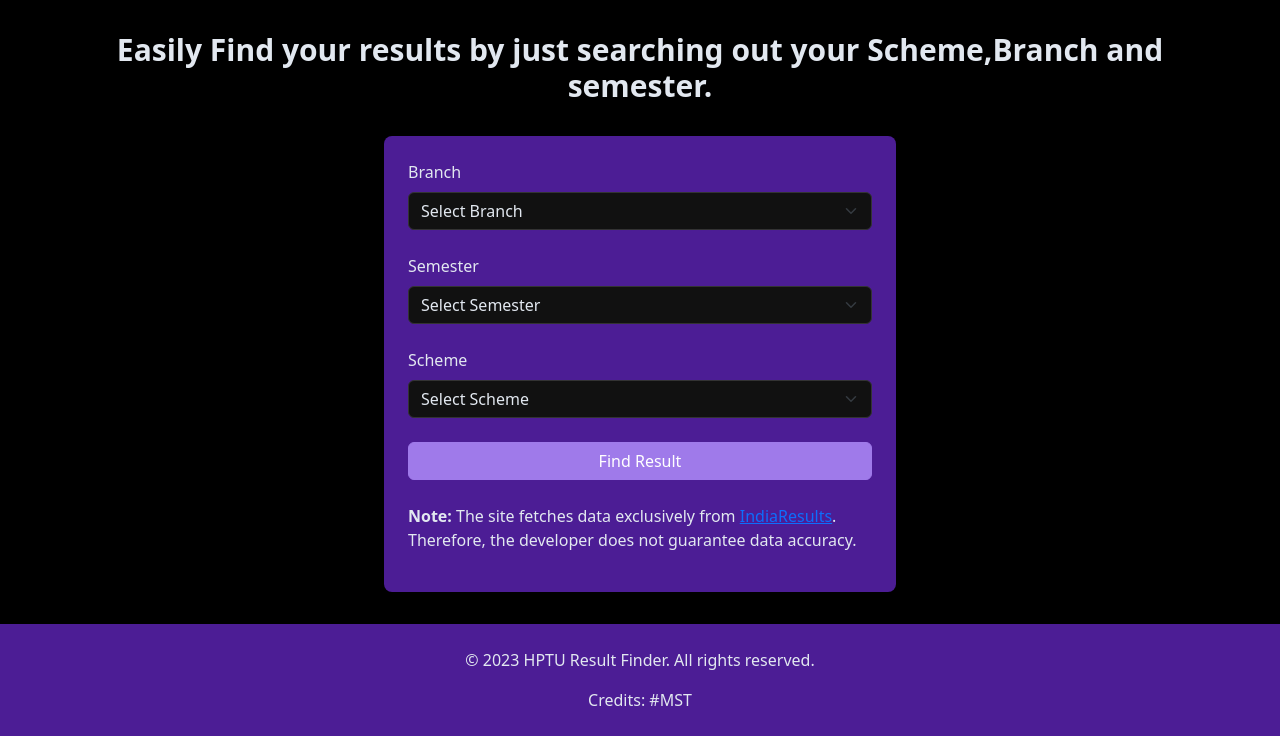
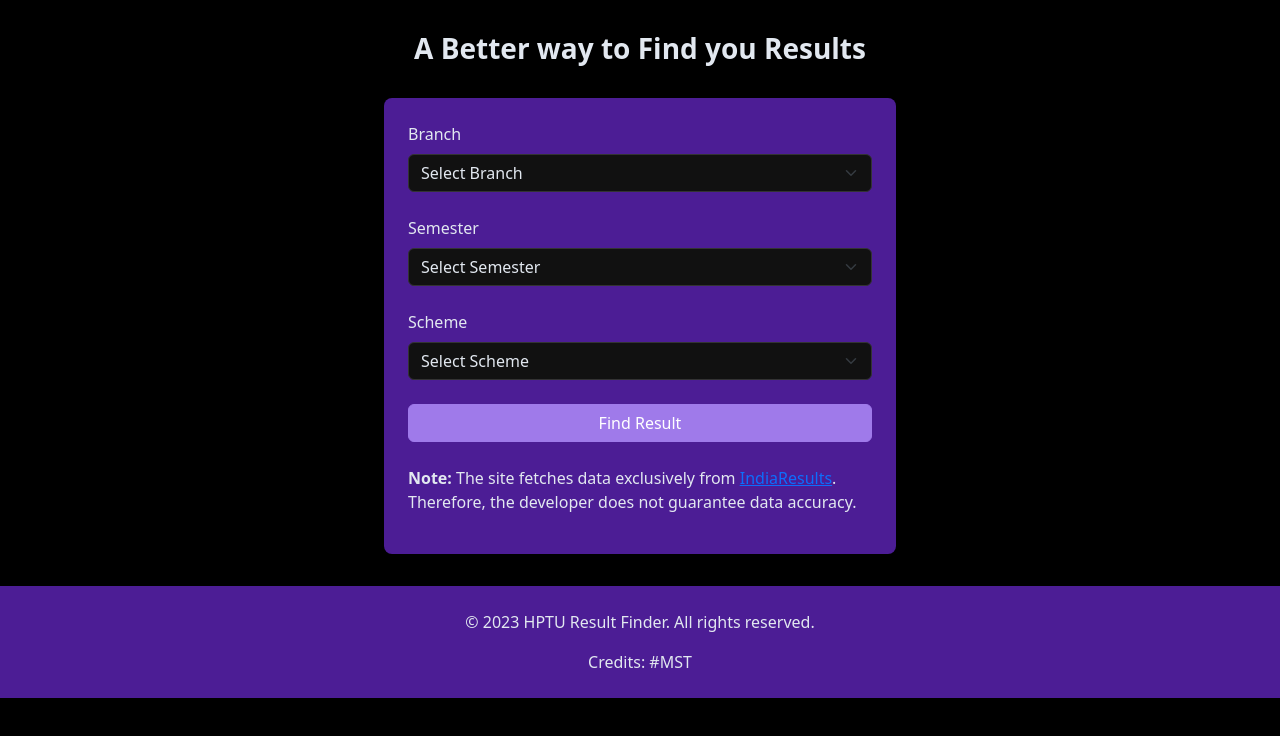
Before and after one commit to dhimanparas20/HPTU-Result-Finder, a Flask app: page / in a window 1280 px wide. Shown: the part 108-844 px from the top of the page. After the commit the page ends 806 px from the top, so only its background shows below. Run offline with Flask 3, Linux system fonts and the light colour scheme.

Commit message:
Update header message
Signed-off-by: dhimanparas20 <dhimanparas20@gmail.com>

```diff
--- a/templates/home.html
+++ b/templates/home.html
@@ -46,7 +46,7 @@
     </nav>
 
     <main class="container flex-grow">
-        <h3 class="text-3xl font-bold text-center my-8">Easily Find your results by just searching out your Scheme,Branch and semester.</h3>
+        <h3 class="text-2xl.5 font-bold text-center my-8">A Better way to Find you Results</h3>
 
         <form action="/" method="POST" class="max-w-lg mx-auto bg-purple-900 p-6 rounded-lg shadow-lg">
             <div class="mb-4">
```
